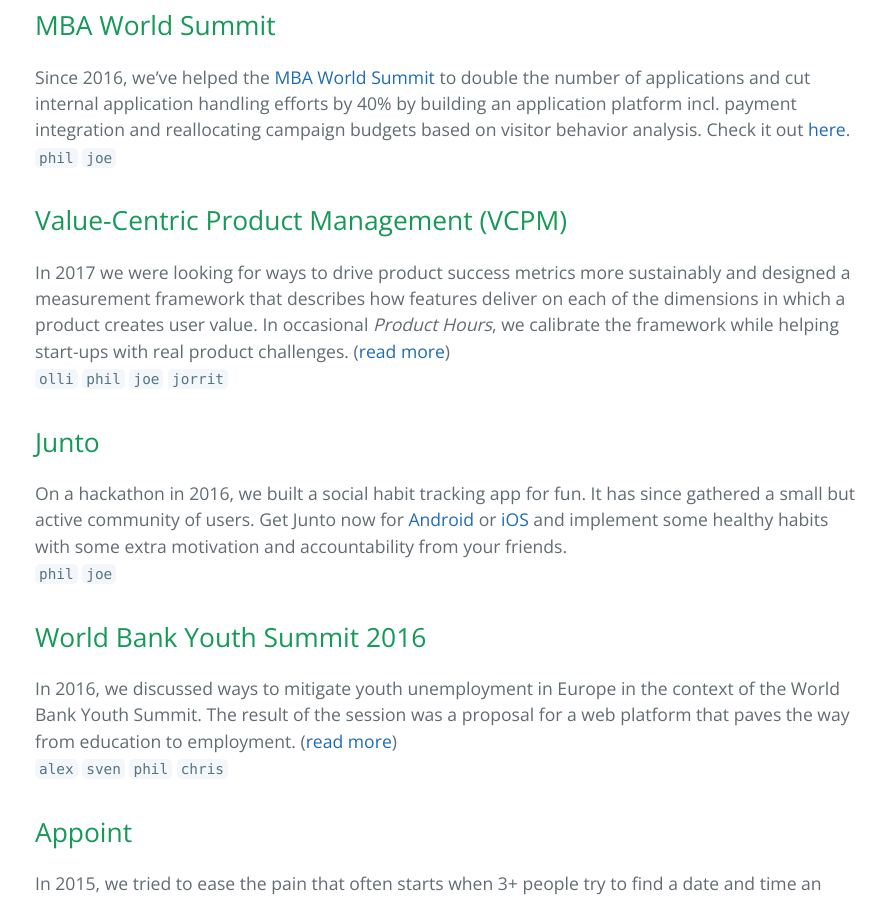
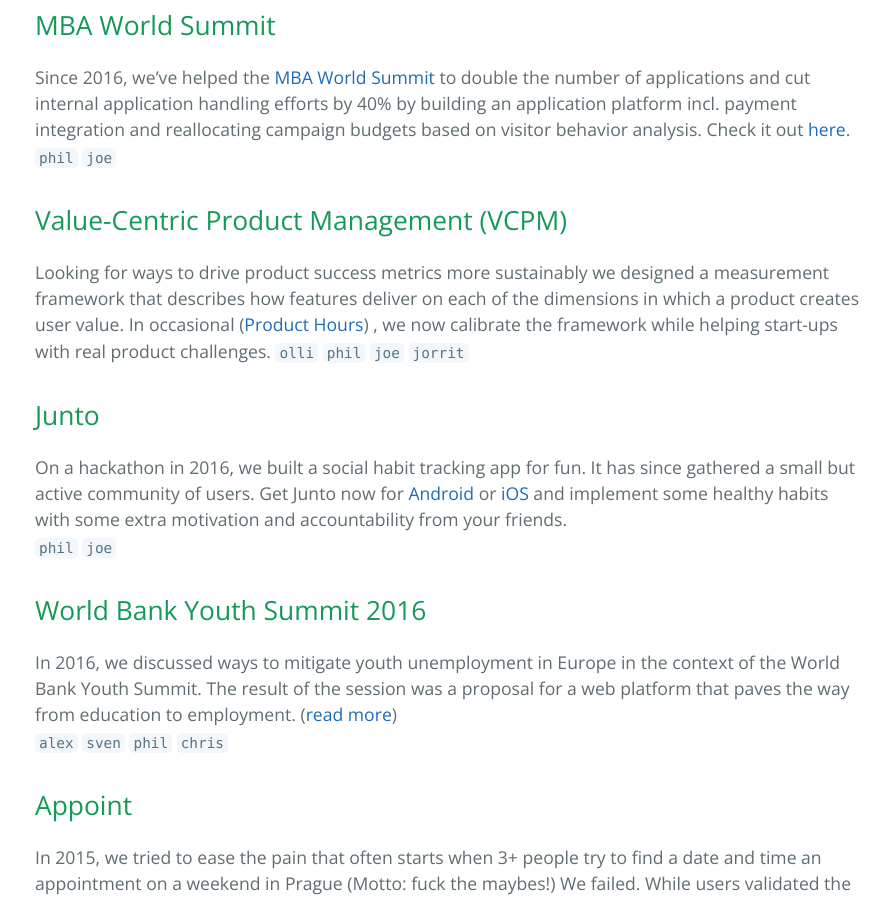
Before and after one commit to pal-lab/pal-lab.github.io, a Jekyll site: the page built from index.md, in a window 1280 px wide and 900 px high, scrolled down 427 px. Shown: the whole window, without its empty margins (189-1079 px from the left). Built offline with Jekyll 4.4.1, drawn with Linux system fonts in a browser that asks for light colours; our own code applies the rules of GitHub Pages for plain Markdown files.

Commit message:
editorial changes

```diff
--- a/index.md
+++ b/index.md
@@ -11,7 +11,7 @@ Since 2016, we've helped the [MBA World Summit](http://mbaworldsummit.com/) to d
 
 ## [](#header-2)Value-Centric Product Management (VCPM)
 
-In 2017 we were looking for ways to drive product success metrics more sustainably and designed a measurement framework that describes how features deliver on each of the dimensions in which a product creates user value. In occasional _Product Hours_, we calibrate the framework while helping start-ups with real product challenges. ([read more](http://vcpm.org/))
+Looking for ways to drive product success metrics more sustainably we designed a measurement framework that describes how features deliver on each of the dimensions in which a product creates user value. In occasional ([Product Hours](http://vcpm.org/)) , we now calibrate the framework while helping start-ups with real product challenges.
 `olli` `phil` `joe` `jorrit`
 
 
```
